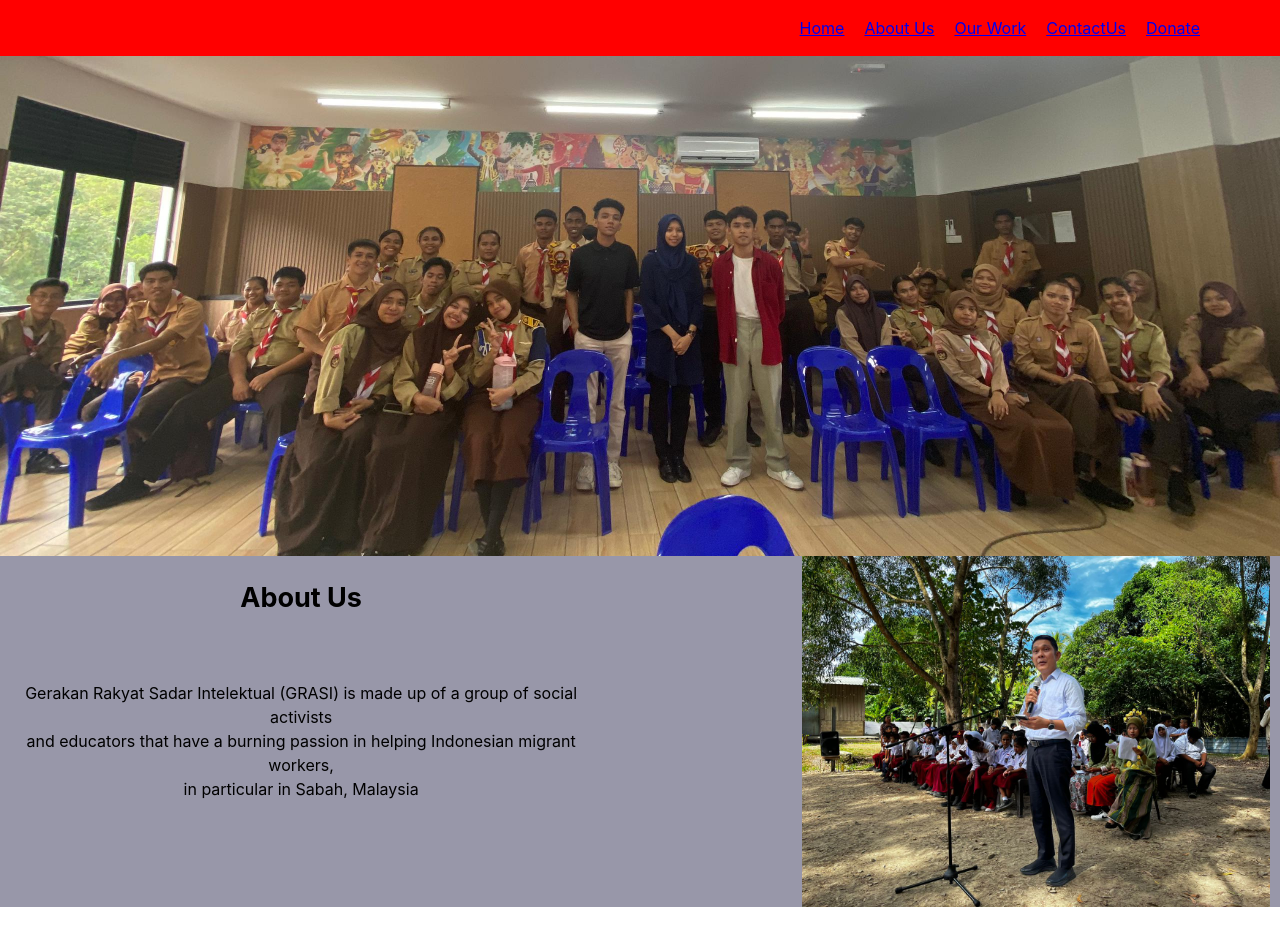
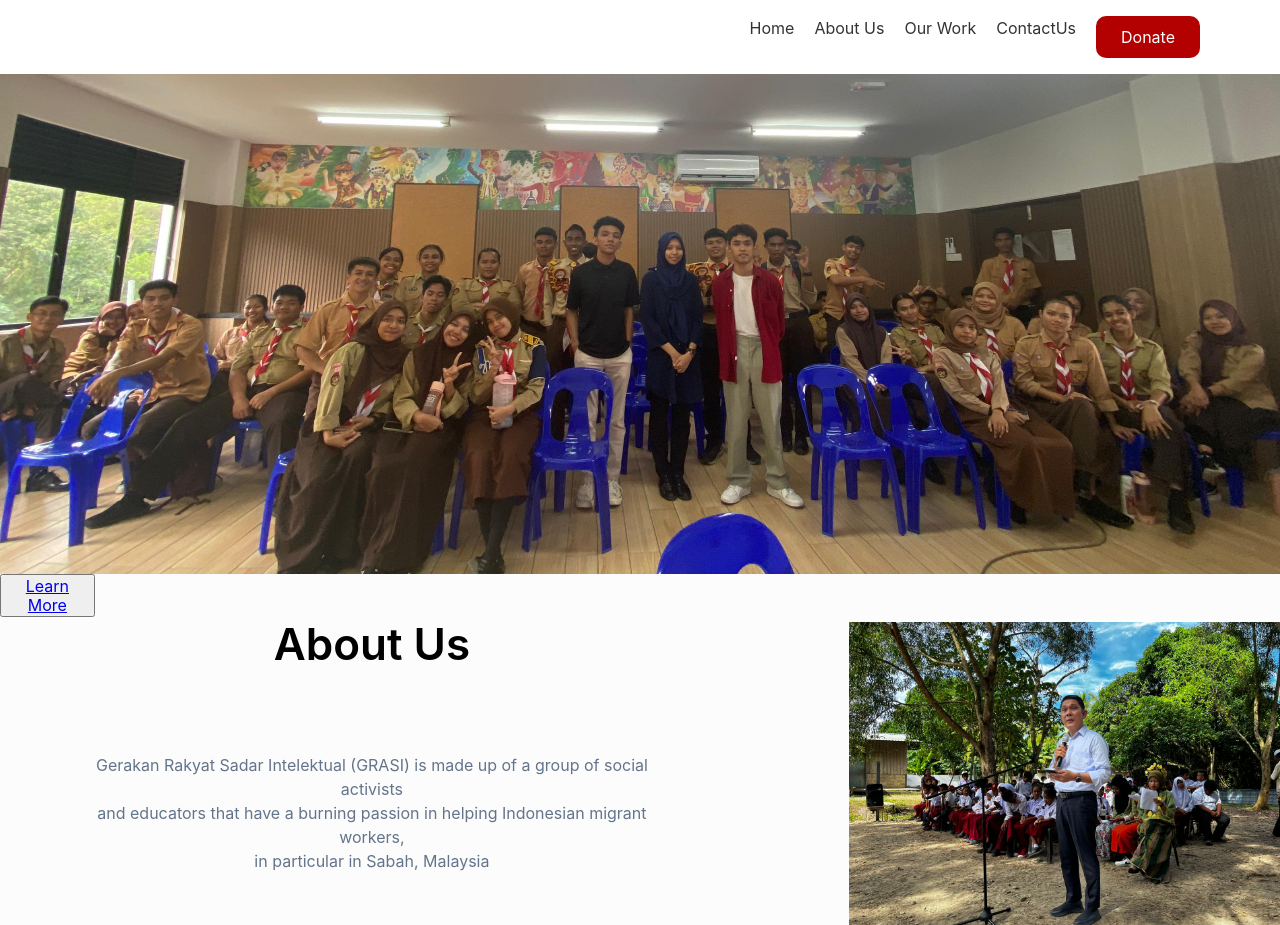
Before and after one commit to TeukuRyanIskandar/grasi-website, a React (Vite) app: page / in a window 1280 px wide. Built offline with nearby package versions, Linux system fonts and the light colour scheme.

Commit message:
change navbar styling. add learn more button. some styling changes

```diff
--- a/src/App.css
+++ b/src/App.css
@@ -1,11 +1,7 @@
-/* #root {
-  max-width: 100vw;
-  text-align: center;
-} */
-
 .app-container {
   min-height: 100vh;
   position: relative;
   display: flex;
   flex-direction: column;
+  overflow: hidden;
 }
--- a/src/components/AboutHome.css
+++ b/src/components/AboutHome.css
@@ -3,25 +3,28 @@
     flex-direction: row-reverse;
     width: 100vw;
     height: 351px;
-    background-color: #9897A9;
-    margin: 0;
+    background-color: #FCFCFC;
+    padding: auto;
     text-align: center;
 }
 
 .about-home img {
     max-width: 100%;
     max-height: 351px;
-    margin-right: 20px;
+    padding-top: 3rem;
+    padding-bottom: 3rem;
     object-fit: cover;
 }
 
 .about-home-text * {
     text-align: center;
     margin-right: 200px;
+    color: #64748b;
 }
 
 .about-home-text h2 {
     max-width: 100%;
     color: #000000;
-    font-size: 27px;
+    font-size: 44px;
+    font-weight: 600;
 }
--- a/src/components/AboutHome.tsx
+++ b/src/components/AboutHome.tsx
@@ -1,4 +1,5 @@
 import './AboutHome.css'
+import LearnMoreButton from './LearnMoreButton'
 import AboutHomeImg from '../assets/WhatsApp-Image-2023-12-19-at-14.53.46.jpeg'
 
 const AboutHome = () => {
@@ -11,6 +12,9 @@ return (
             <h2>About Us</h2><br />
             <p>Gerakan Rakyat Sadar Intelektual (GRASI) is made up of a group of social activists <br /> and educators that have a burning passion in helping Indonesian migrant workers, <br /> in particular in Sabah, Malaysia</p>
         </div>
+        <div className='button-wrapper'>
+            <LearnMoreButton />
+        </div>
     </div>
 )
 }
--- /dev/null
+++ b/src/components/LearnMoreButton.css
@@ -0,0 +1,20 @@
+.learn-more-button {
+    background-color: #FCFCFC;
+    color: #b30000;
+    padding: 10px 20px;
+    border: #b30000;
+    border-radius: 10px;
+    cursor: pointer;
+    text-decoration: none;
+}
+
+.learn-more-button:hover {
+    background-color: #b30000;
+    color: #FCFCFC;
+    border: #b30000;
+}
+
+.button-link {
+    color: inherit;
+    text-decoration: none;
+}
--- /dev/null
+++ b/src/components/LearnMoreButton.tsx
@@ -0,0 +1,13 @@
+import { Link } from "react-router-dom";
+import './LearnMoreButton.css'
+
+const LearnMoreButton = () => {
+
+    return (
+        <button >
+            <Link to={"/About"} >Learn More</Link>
+        </button>
+    )
+}
+
+export default LearnMoreButton;
--- a/src/components/Navbar.css
+++ b/src/components/Navbar.css
@@ -1,46 +1,9 @@
-/* .navbar{
-
-    margin: 0; // whats the margin for broo
-    height: 80px;
-    display: flex;
-    background-color: #ff0000;
-    justify-content: flex-end;
-    width: 100vw;
-    z-index: 1000;
-} */
-
-/*
-wtf is this
-.navbar * {
-  display: inline;
-  color: #ffffff;
-  vertical-align: middle;
-}
-
-.navbar ul {
-  padding-top: 0.5em;
-  padding-bottom: 1em;
-}
-
-.navbar li {
-  margin: 20px;
-}
-
-.navbar li a {
-  font-weight: 500;
-  text-decoration: none;
-}
-
-.navbar a:hover {
-  color: #000000;
-}
-*/
-
 .navbar-wrapper {
   position: sticky; /* always on top */
   top: 0px;
   width: 100%;
-  background-color: #ff0000;
+  min-height: 50px;
+  background-color: transparent;
   z-index: 10;
 }
 
@@ -58,6 +21,21 @@ wtf is this
   gap: 20px; /* use gap bro not margin */
 }
 
+
+.navbar > ul > li > a{
+  text-decoration: none;
+  color: #333;
+}
+
+.donate-button {
+
+  padding: 12px 25px;
+  border-radius: 10px;
+  border: none;
+  color: white;
+  background-color: #b30000;
+}
+
 @media (max-width: 768px) {
   .navbar {
     padding: 0 10px;
--- a/src/components/Navbar.tsx
+++ b/src/components/Navbar.tsx
@@ -20,7 +20,7 @@ const Navbar = () => {
               <Link to="/Contact">ContactUs</Link>
             </li>
             <li>
-              <Link to="/Donate">Donate</Link>
+              <Link to="/Donate"><button className="donate-button">Donate</button></Link>
             </li>
           </ul>
         </nav>
```
